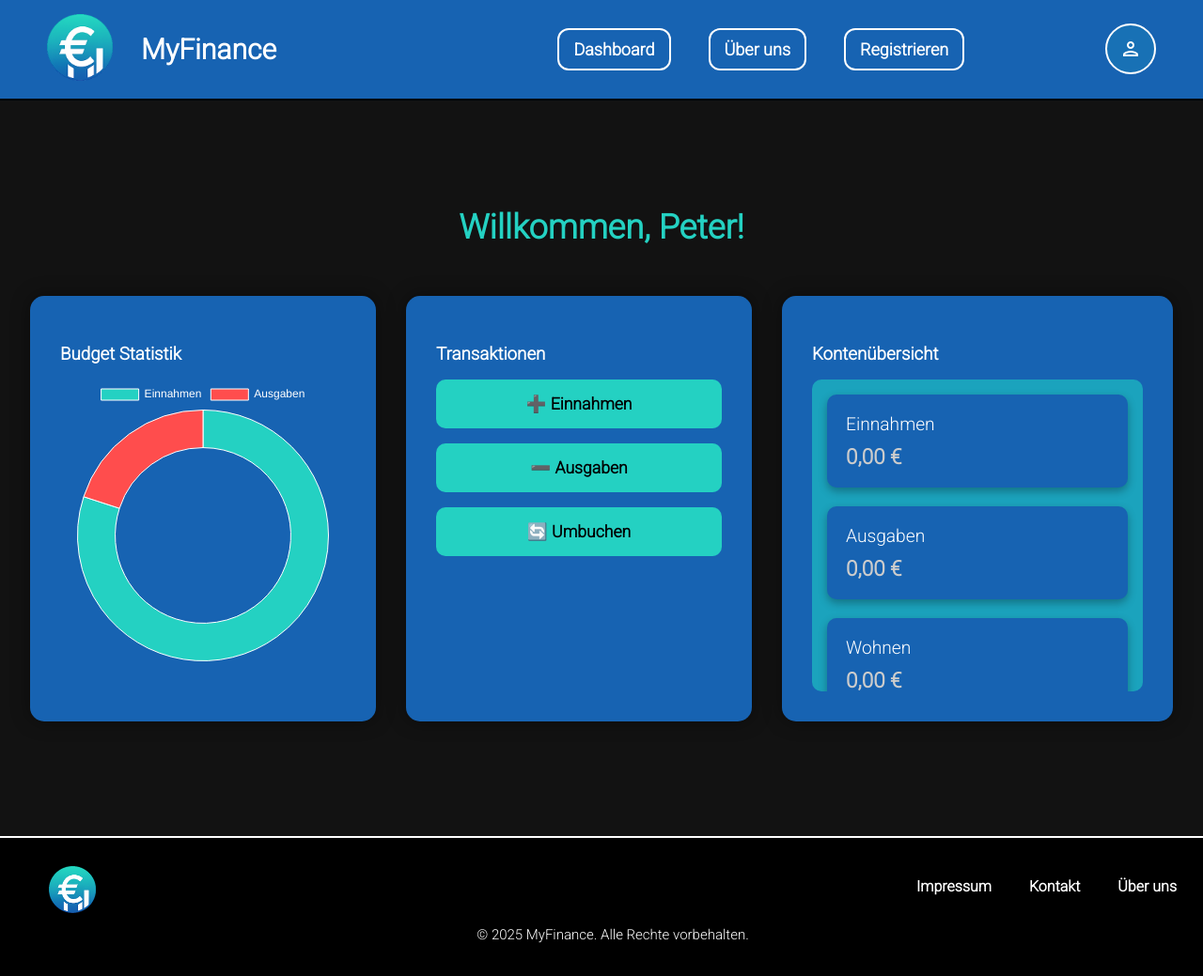
After one commit to xAballon/MyFinance, a PHP site: page /dashboard.php in a window 1280 px wide. The commit adds this page. Shown: the whole page at 94% size. Run offline with PHP 8.4, Linux system fonts and the light colour scheme; a user stored in the database is signed in; data comes from the database, SQL or seed files in the repository.

Commit message:
Dashboard erstellt + check_login überarbeitet damit man zu login geschickt wird wenn keine session existiert

```diff
--- /dev/null
+++ b/dashboard.php
@@ -0,0 +1,83 @@
+<!DOCTYPE html>
+<html lang="de">
+<head>
+  <meta charset="UTF-8" />
+  <meta name="viewport" content="width=device-width, initial-scale=1.0" />
+  <title>MyFinance Dashboard</title>
+  <link rel="stylesheet" href="../style.css" />
+  <script src="https://cdn.jsdelivr.net/npm/chart.js"></script>
+
+</head>
+<body>
+    <header>
+        <?php include('header.php'); ?>
+    </header>
+
+    <h1>Willkommen, Peter!</h1>
+
+  <div class="dashboard-container">
+
+    <!-- Budget Statistik -->
+    <div class="dashboard-section">
+      <h3>Budget Statistik</h3>
+      <div class="chart-wrapper">
+        <canvas id="budgetChart"></canvas>
+      </div>
+    </div>
+
+    <!-- Transaktionsbuttons -->
+    <div class="dashboard-section">
+      <h3>Transaktionen</h3>
+      <div class="button-grid">
+        <a href="../transaction/transactions.php?type=eingang" class="myf-button">➕ Einnahmen</a>
+        <a href="../transaction/transactions.php?type=ausgang" class="myf-button">➖ Ausgaben</a>
+        <a href="../transaction/transactions.php?type=transfer" class="myf-button">🔄 Umbuchen</a>
+      </div>
+    </div>
+
+    <!-- Kontenliste -->
+    <div class="dashboard-section">
+      <h3>Kontenübersicht</h3>
+      <div class="kontenliste">
+        <?php include('kontenliste.php'); ?>
+      </div>
+    </div>
+
+  </div>
+
+  <script>
+    const ctx = document.getElementById('budgetChart').getContext('2d');
+
+    // Beispiel-Daten – diese sollten dynamisch mit PHP generiert werden
+    const einnahmen = 6000;
+    const ausgaben = 1500;
+
+    new Chart(ctx, {
+      type: 'doughnut',
+      data: {
+        labels: ['Einnahmen', 'Ausgaben'],
+        datasets: [{
+          data: [einnahmen, ausgaben],
+          backgroundColor: ['#24D1C2', '#FF4D4D'],
+          borderWidth: 1
+        }]
+      },
+      options: {
+        cutout: '70%',
+        plugins: {
+          legend: {
+            labels: {
+              color: '#FFFFFF'
+            }
+          }
+        }
+      }
+    });
+  </script>
+
+<footer>
+    <?php include('footer.php'); ?>
+</footer>
+
+</body>
+</html>
--- a/kontenliste.php
+++ b/kontenliste.php
@@ -2,46 +2,20 @@
 include('misc/check_login.php');
 include('misc/dbConnection.php');
 ?>
-<!DOCTYPE html>
-<html lang="en">
-<head>
-    <meta charset="UTF-8">
-    <meta name="viewport" content="width=device-width, initial-scale=1.0">
-    <title>Kontenübersicht</title>
-</head>
-<body>
-
-<h1>Kontenübersicht</h1>
-
-<table>
-
-  <thead>
-    <tr>
-      <th>Konto</th>
-      <th>Kontostand</th>
-
-      <td></td>
-    </tr>
-  </thead>
-  <tbody>
+  <div class="konto-container">
     <?php
     $stmt = $pdo->prepare('SELECT knr, bezeichnung, kontostand FROM Konto WHERE uid = :uid');
     $stmt->execute([':uid' => $_SESSION['user_id']]);
     $konten = $stmt->fetchAll();
 
-foreach($konten as $row){
-    echo '<a href="http://localhost:3000/konto.php?knr=' . $row['knr'] .'">
-
-    <tr onclick="window.location=\'http://localhost:3000/konto.php?knr=' . $row['knr'] .'\'">
-    <td>' . $row["bezeichnung"] . '</td>
-    <td>' . $row["kontostand"] . '</td>
-    </tr> </a>';
-}
-
+    foreach ($konten as $row):
+      $betrag = (float)$row["kontostand"];
+      $farbe = $betrag > 0 ? "positive" : ($betrag < 0 ? "negative" : "neutral");
       ?>
-    </tbody>
-</table>
-
-
-</body>
-</html>
+      <a class="konto-card" href="konto.php?knr=<?= $row['knr'] ?>">
+        <div class="konto-name"><?= htmlspecialchars($row["bezeichnung"]) ?></div>
+        <div class="kontostand <?= $farbe ?>"><?= number_format($betrag, 2, ',', '.') ?> €</div>
+      </a>
+    <?php endforeach; ?>
+  </div>
+</div>
--- a/misc/check_login.php
+++ b/misc/check_login.php
@@ -4,6 +4,6 @@ if (session_status() === PHP_SESSION_NONE) {
     session_start();
 }
 if (!isset($_SESSION['user_id'])) {
-    header('Location: '. $_SERVER['DOCUMENT_ROOT'].'/login/login.php');
+    header('Location: ../login/login.php');
 }
 ?>
--- a/style.css
+++ b/style.css
@@ -426,3 +426,127 @@ h1 {
     font-size: 18px;
     margin-bottom: 15px;
 }
+
+/* Dashboard CSS */
+.dashboard-container {
+    display: flex;
+    flex-wrap: wrap;
+    gap: 2rem;
+    justify-content: center;
+    padding: 2rem;
+  }
+
+  .dashboard-section {
+    background-color: #1763B2;
+    border-radius: 15px;
+    box-shadow: 0 0 20px rgba(0, 0, 0, 0.4);
+    padding: 2rem;
+    flex: 1 1 300px;
+    max-width: 400px;
+  }
+
+  .dashboard-section h3 {
+    margin-bottom: 1rem;
+    color: #FFFFFF;
+  }
+
+  .button-grid {
+    display: flex;
+    flex-direction: column;
+    gap: 1rem;
+  }
+
+  .myf-button {
+    background-color: #24D1C2;
+    color: #000000;
+    font-weight: bold;
+    padding: 1rem;
+    border: none;
+    border-radius: 10px;
+    cursor: pointer;
+    font-size: 1.1rem;
+    transition: transform 0.2s ease, box-shadow 0.2s ease;
+    text-align: center;
+    text-decoration: none;
+  }
+
+  .myf-button:hover {
+    transform: translateY(-2px);
+    box-shadow: 0 5px 15px rgba(36, 209, 194, 0.4);
+  }
+
+  .kontenliste {
+    max-height: 300px;
+    overflow-y: auto;
+    background: #1BA3BD;
+    border-radius: 10px;
+    padding: 1rem;
+  }
+
+  .kontenliste table {
+    width: 100%;
+    color: #FFFFFF;
+    border-collapse: collapse;
+  }
+
+  .kontenliste th, .kontenliste td {
+    padding: 0.5rem;
+    border-bottom: 1px solid #ffffff33;
+  }
+
+  .kontenliste tr:hover {
+    background-color: #24D1C2;
+    cursor: pointer;
+  }
+
+  .chart-wrapper {
+    max-width: 300px;
+    margin: 0 auto;
+  }
+
+/* Kontenliste.php CSS */
+.konto-container {
+    display: flex;
+    flex-wrap: wrap;
+    gap: 20px;
+    justify-content: center;
+  }
+
+  .konto-card {
+    background-color: #1763B2;
+    border-radius: 10px;
+    padding: 20px;
+    width: 280px;
+    box-shadow: 0 4px 10px rgba(0, 0, 0, 0.3);
+    transition: transform 0.2s, box-shadow 0.2s;
+    cursor: pointer;
+    text-decoration: none;
+    color: white;
+  }
+
+  .konto-card:hover {
+    transform: translateY(-4px);
+    box-shadow: 0 6px 15px rgba(0, 0, 0, 0.5);
+  }
+
+  .konto-name {
+    font-size: 1.2rem;
+    margin-bottom: 10px;
+  }
+
+  .kontostand {
+    font-size: 1.4rem;
+    font-weight: bold;
+  }
+
+  .positive {
+    color: #24D1C2;
+  }
+
+  .negative {
+    color: #FF4444;
+  }
+
+  .neutral {
+    color: #CCCCCC;
+  }
```
Lines whose indentation alone changed are shown as unchanged.
